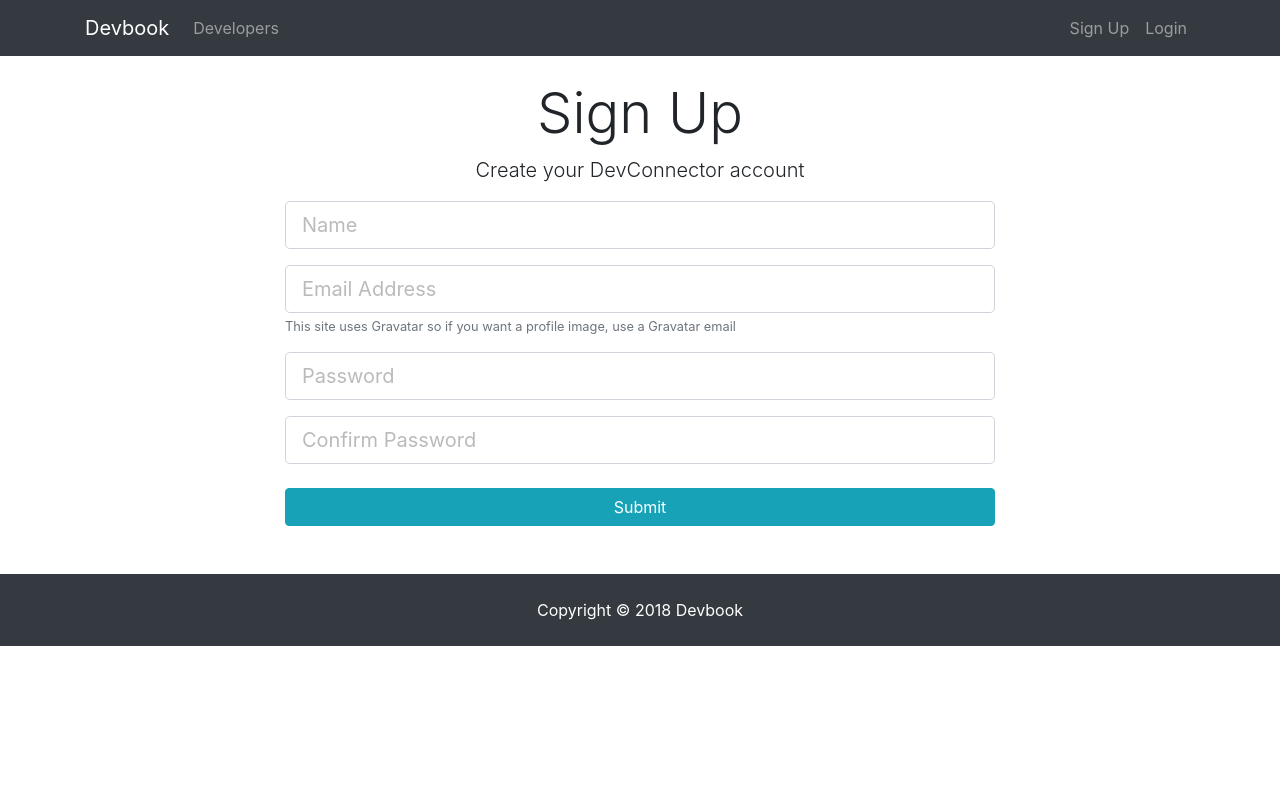
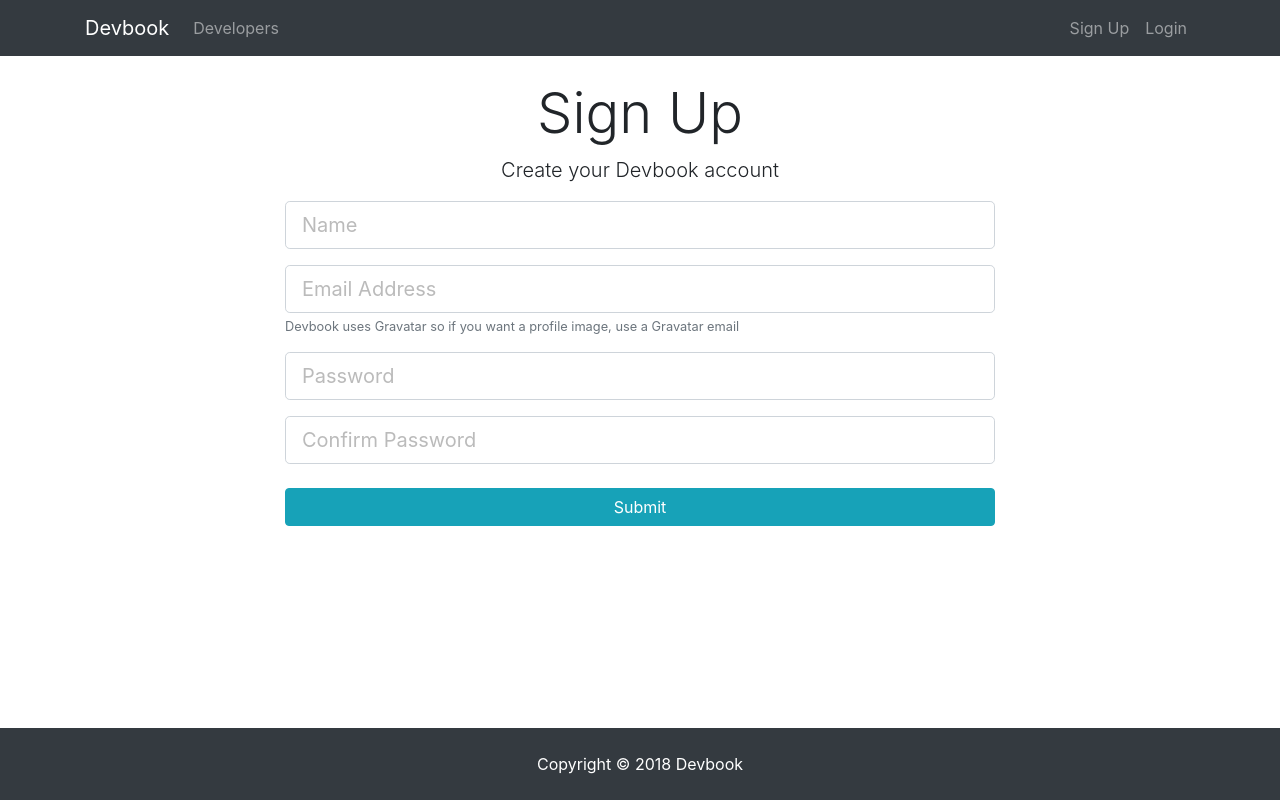
Before and after one commit to Jachaplin/Devbook, a React (Create React App) app in the folder client/: page /register in a window 1280 px wide. Built offline with nearby package versions, Linux system fonts and the light colour scheme.

Commit message:
register axios post to mongoDB successful

```diff
--- a/client/package.json
+++ b/client/package.json
@@ -3,6 +3,7 @@
   "version": "0.1.0",
   "private": true,
   "dependencies": {
+    "axios": "^0.18.0",
     "react": "^16.6.3",
     "react-dom": "^16.6.3",
     "react-router-dom": "^4.3.1",
--- a/client/src/components/auth/Login.js
+++ b/client/src/components/auth/Login.js
@@ -8,15 +8,13 @@ class Login extends Component {
       password: '',
       errors: {}
     }
-		this.onChange = this.onChange.bind(this)
-		this.onSubmit = this.onSubmit.bind(this)
   }
 
-	onChange(event) {
+  onChange = (event) => {
     this.setState({ [event.target.name]: event.target.value })
   }
 
-	onSubmit(event) {
+  onSubmit = (event) => {
     event.preventDefault()
 
     const loginUser = {
--- a/client/src/components/auth/Register.js
+++ b/client/src/components/auth/Register.js
@@ -1,4 +1,5 @@
 import React, { Component } from 'react';
+import axios from 'axios';
 
 class Register extends Component {
   constructor() {
@@ -10,16 +11,13 @@ class Register extends Component {
       password2: '',
       errors: {}
     };
-
-		this.onChange = this.onChange.bind(this)
-		this.onSubmit = this.onSubmit.bind(this)
   }
 
-	onChange(event) {
+  onChange = (event) => {
     this.setState({ [event.target.name]: event.target.value });
   }
 
-	onSubmit(event) {
+  onSubmit = (event) => {
     event.preventDefault();
 
     const newUser = {
@@ -28,7 +26,10 @@ class Register extends Component {
       password: this.state.password,
       password2: this.state.password2
     }
-		console.log(newUser)
+    // console.log(newUser)
+    axios.post('/api/users/register', newUser)
+      .then(res => console.log(res.data))
+      .catch(err => this.setState({ errors: err.response.data }))
   }
 
   render() {
@@ -38,7 +39,7 @@ class Register extends Component {
           <div className="row">
             <div className="col-md-8 m-auto">
               <h1 className="display-4 text-center">Sign Up</h1>
-		          <p className="lead text-center">Create your DevConnector account</p>
+              <p className="lead text-center">Create your Devbook account</p>
               <form onSubmit={this.onSubmit}>
                 <div className="form-group">
                   <input
@@ -59,7 +60,7 @@ class Register extends Component {
                     value={this.state.email}
                     onChange={this.onChange}
                   />
-		              <small className="form-text text-muted">This site uses Gravatar so if you want a profile image, use a Gravatar email</small>
+                  <small className="form-text text-muted">Devbook uses Gravatar so if you want a profile image, use a Gravatar email</small>
                 </div>
                 <div className="form-group">
                   <input
--- a/client/src/components/layout/Footer.js
+++ b/client/src/components/layout/Footer.js
@@ -3,7 +3,7 @@ import React from 'react';
 export default () => {
     return (
       <div>
-			  <footer className="bg-dark text-white mt-5 p-4 text-center">
+        <footer className="bg-dark fixed-bottom text-white mt-5 p-4 text-center">
           Copyright &copy; {new Date().getFullYear()} Devbook
         </footer>
       </div>
```
Also changed, not shown: client/src/App.js (line endings or trailing spaces), client/src/components/layout/Landing.js (indentation only), client/src/components/layout/Navbar.js (indentation only), 1 other file (tests, documents, lock files or other folders). Lines whose indentation alone changed are shown as unchanged.
